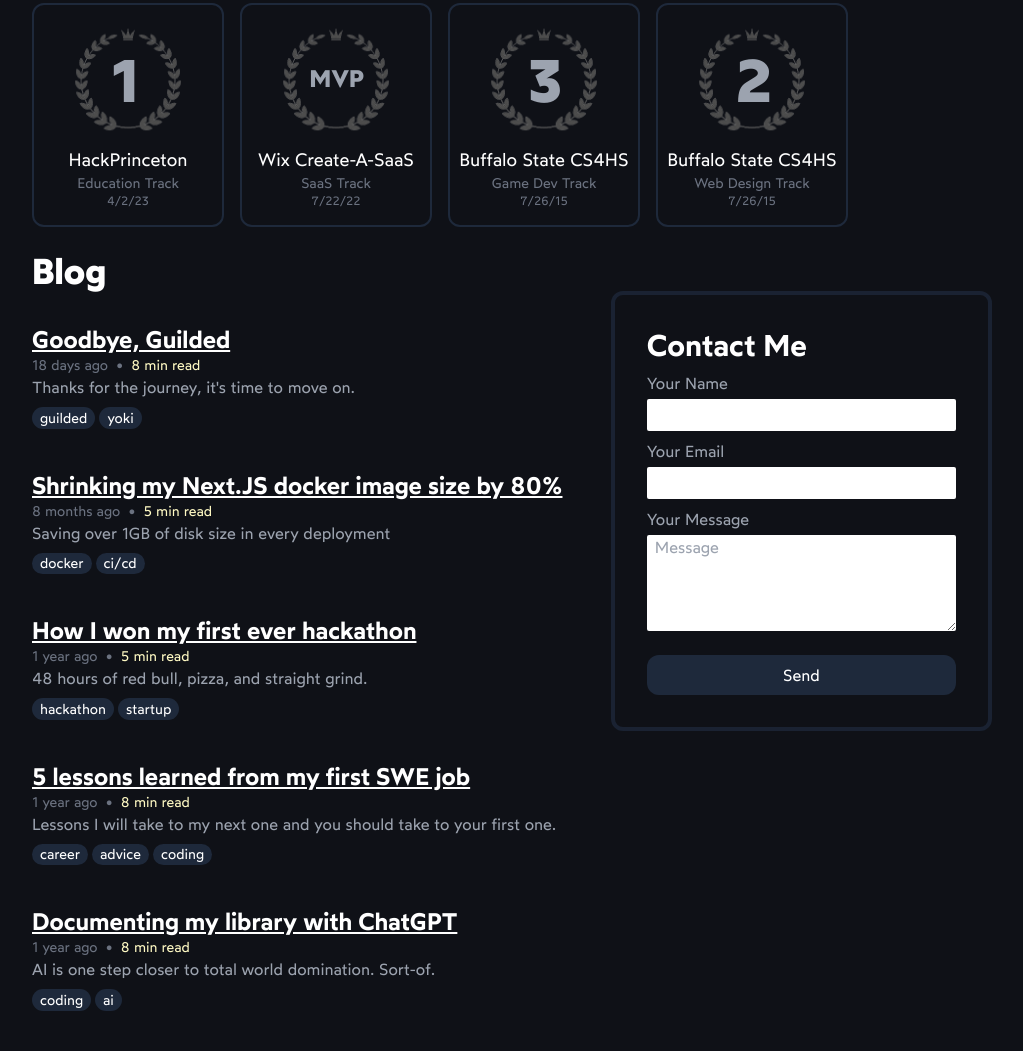
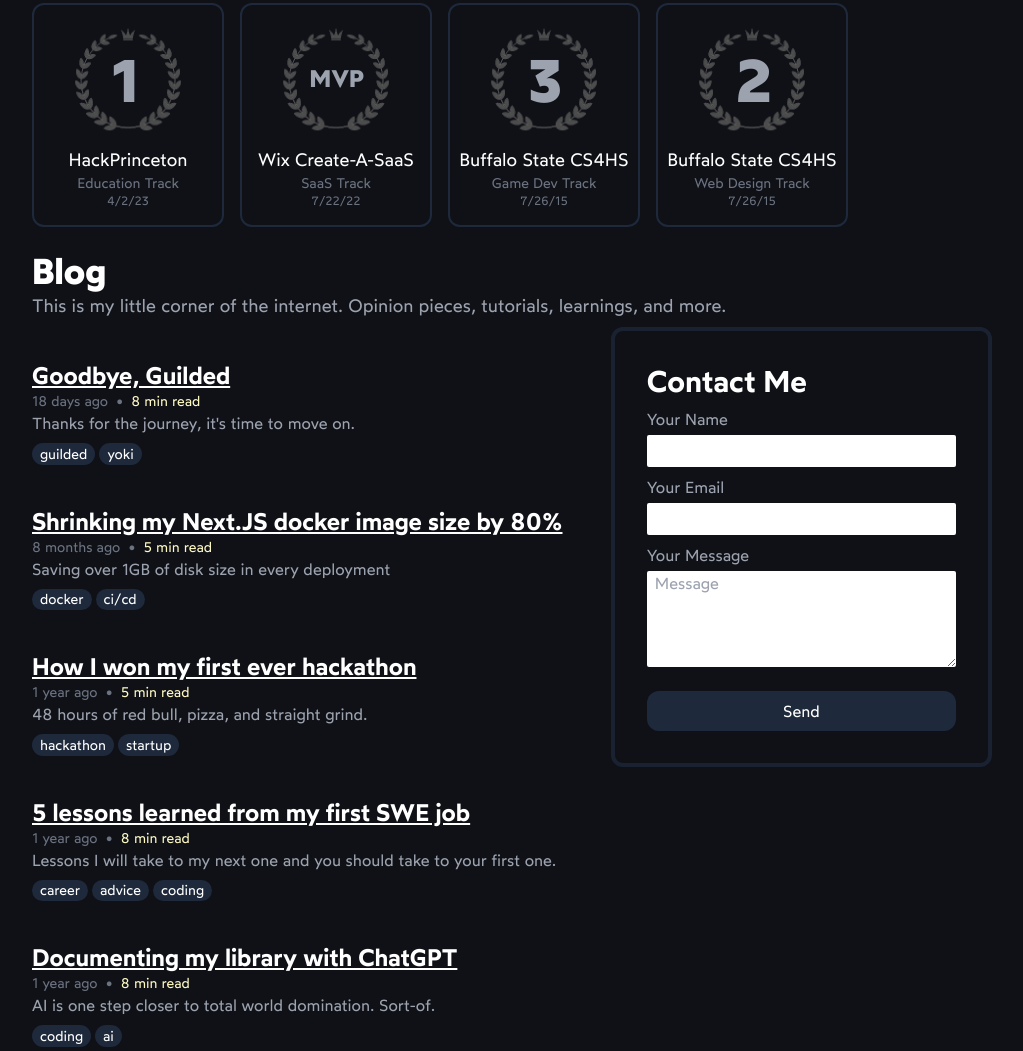
Before and after one commit to zaida04/blog, an Astro site: page / in a window 1280 px wide. Shown: the part 1485-2536 px from the top of the page, without its empty margins (128-1151 px from the left). Built offline with nearby package versions, Linux system fonts and the light colour scheme; Astro itself is replaced by a stand-in of ours; some packages are replaced by stand-ins of ours.

Commit message:
chore: description of blog

```diff
--- a/src/pages/index.astro
+++ b/src/pages/index.astro
@@ -171,7 +171,13 @@ const allPosts = await getCollection("posts");
     </div>
 
     <div id="blog">
-      <h2>Blog</h2>
+      <div class="mb-2">
+        <h2>Blog</h2>
+        <p>
+          This is my little corner of the internet. Opinion pieces, tutorials,
+          learnings, and more.
+        </p>
+      </div>
 
       <div class="flex flex-col gap-16 md:gap-2 md:flex-row">
         <div class="flex flex-col gap-10 mt-8 md:w-3/5">
```
